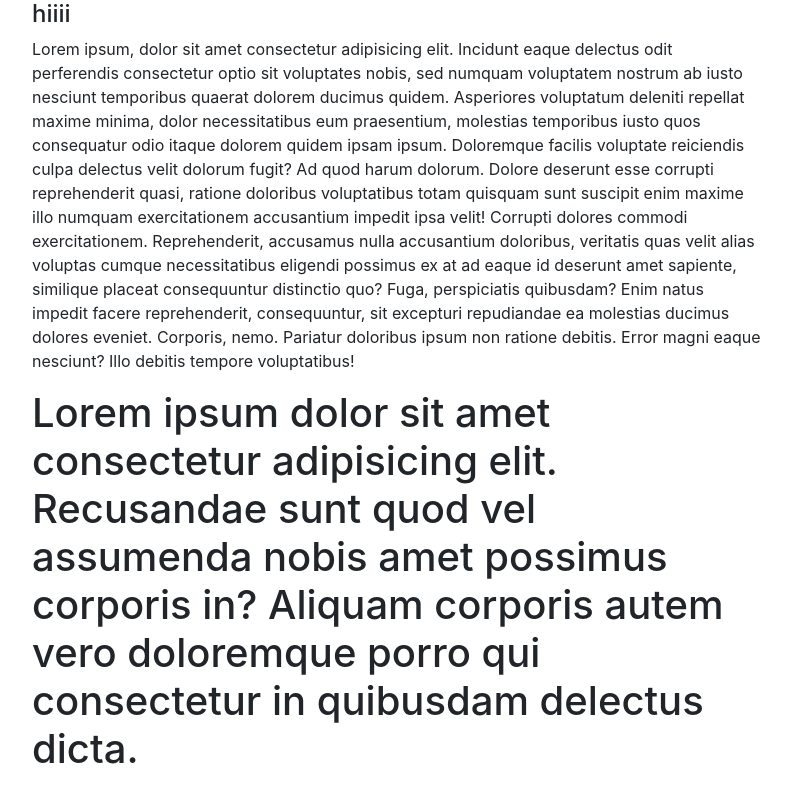
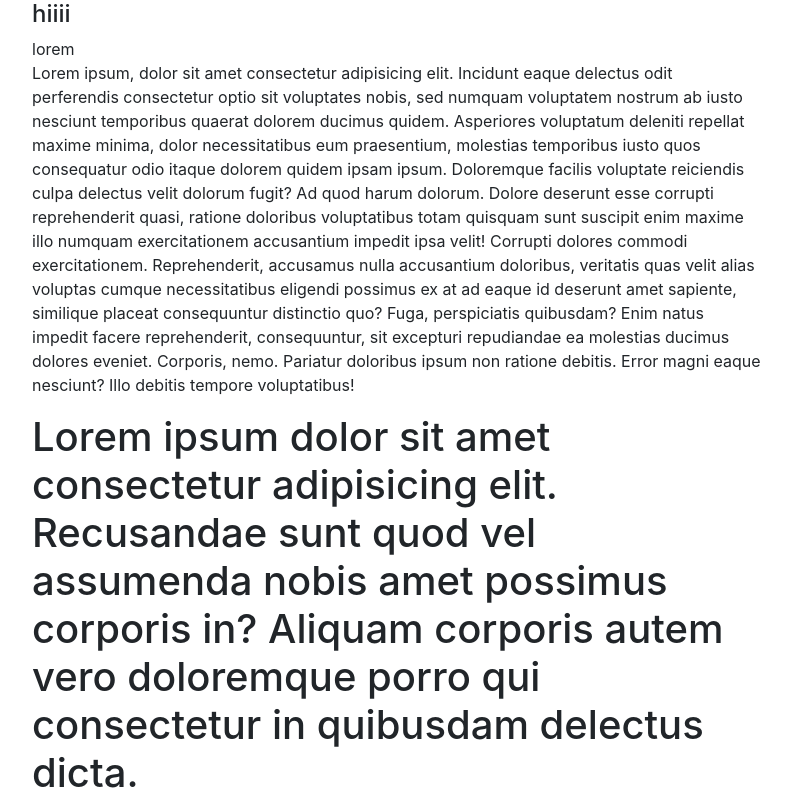
Before and after one commit to rachelmiata/git-test, a website: page index.html in a window 1280 px wide. Shown: the whole page, without its empty margins (53-844 px from the left). Drawn offline with nearby package versions, Linux system fonts and the light colour scheme.

Commit message:
added span

```diff
--- a/index.html
+++ b/index.html
@@ -12,6 +12,7 @@
         <div class="row">
             <div class="col-8">
                 <h4>hiiii</h4>
+                <span>lorem</span>
                 <p>Lorem ipsum, dolor sit amet consectetur adipisicing elit. Incidunt eaque delectus odit perferendis consectetur optio sit voluptates nobis, sed numquam voluptatem nostrum ab iusto nesciunt temporibus quaerat dolorem ducimus quidem.
                 Asperiores voluptatum deleniti repellat maxime minima, dolor necessitatibus eum praesentium, molestias temporibus iusto quos consequatur odio itaque dolorem quidem ipsam ipsum. Doloremque facilis voluptate reiciendis culpa delectus velit dolorum fugit?
                 Ad quod harum dolorum. Dolore deserunt esse corrupti reprehenderit quasi, ratione doloribus voluptatibus totam quisquam sunt suscipit enim maxime illo numquam exercitationem accusantium impedit ipsa velit! Corrupti dolores commodi exercitationem.
```
